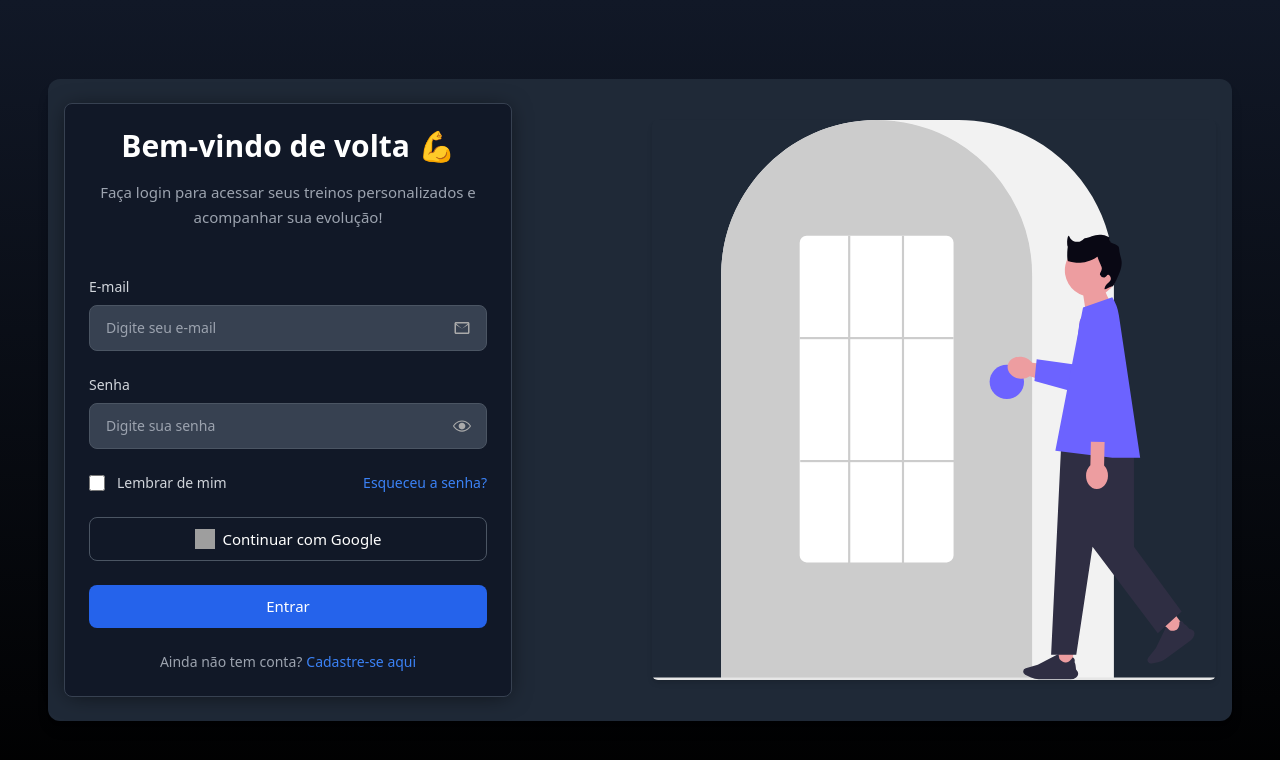
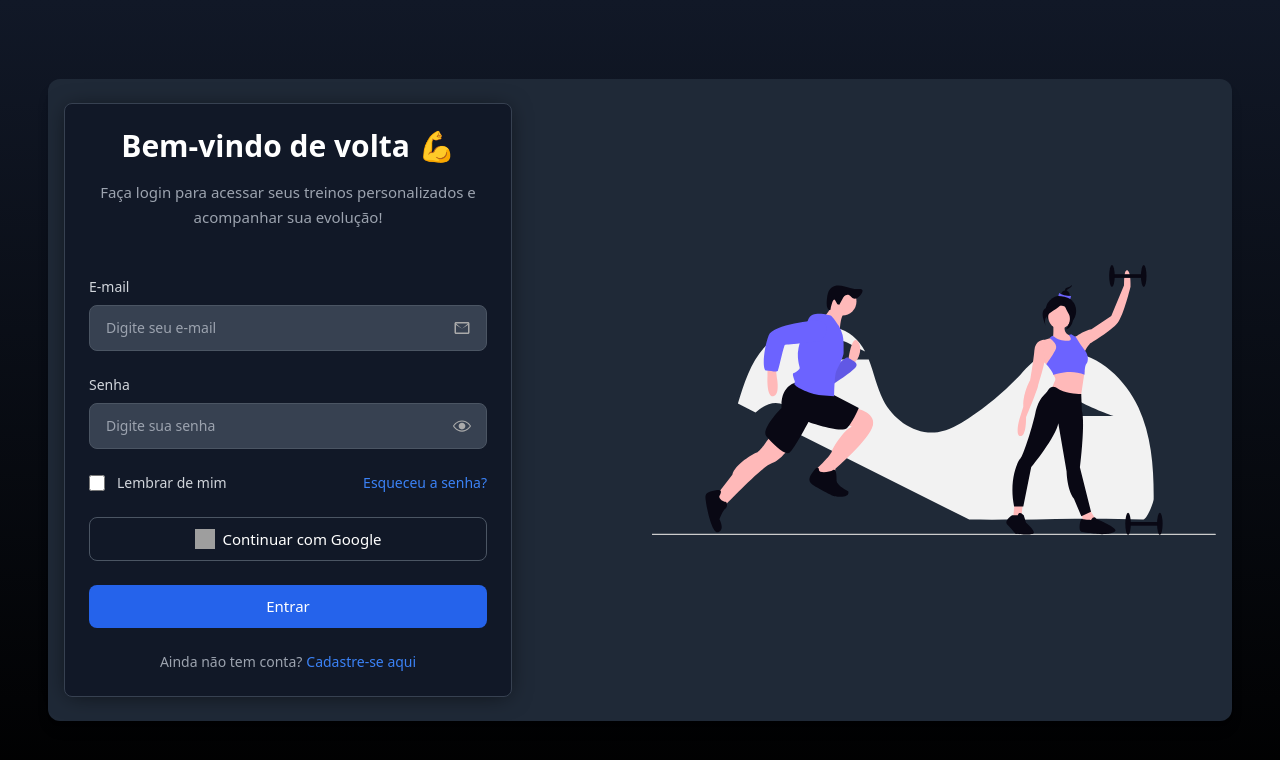
Before and after one commit to ryannardelli/projeto_academia_front, a Next.js app: page /login in a window 1280 px wide. Shown: the top 760 px of the page. Built offline with nearby package versions, Linux system fonts and the light colour scheme; grey boxes are pictures that could not be loaded.

Commit message:
feat: Mudando imagem da tela de login

```diff
--- a/src/app/components/FormLogin.tsx
+++ b/src/app/components/FormLogin.tsx
@@ -97,7 +97,6 @@ function FormLogin() {
           <div className="max-lg:mt-8">
             <img
               src="assets/img/screen-login.svg"
-              className="rounded-md shadow-md"
               alt="Imagem de login"
             />
           </div>
```
Also changed, not shown: public/assets/img/screen-login.svg.
